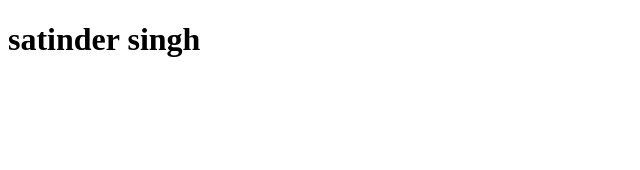
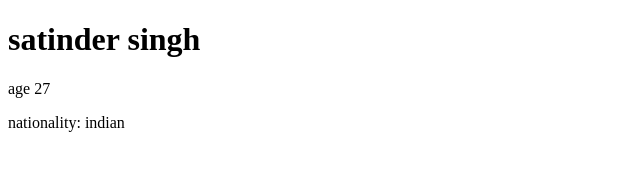
Before and after one commit to satindersingh472/GitCheck, a plain HTML site: page index.html in a window 1280 px wide. Shown: the whole page, without its empty margins (0-640 px from the left). Drawn offline with Linux system fonts and the light colour scheme.

Commit message:
added age and natioanlity

```diff
--- a/index.html
+++ b/index.html
@@ -8,5 +8,7 @@
 </head>
 <body>
     <h1>satinder singh</h1>
+    <p>age 27</p>
+    <p>nationality: indian</p>
 </body>
 </html>
```
